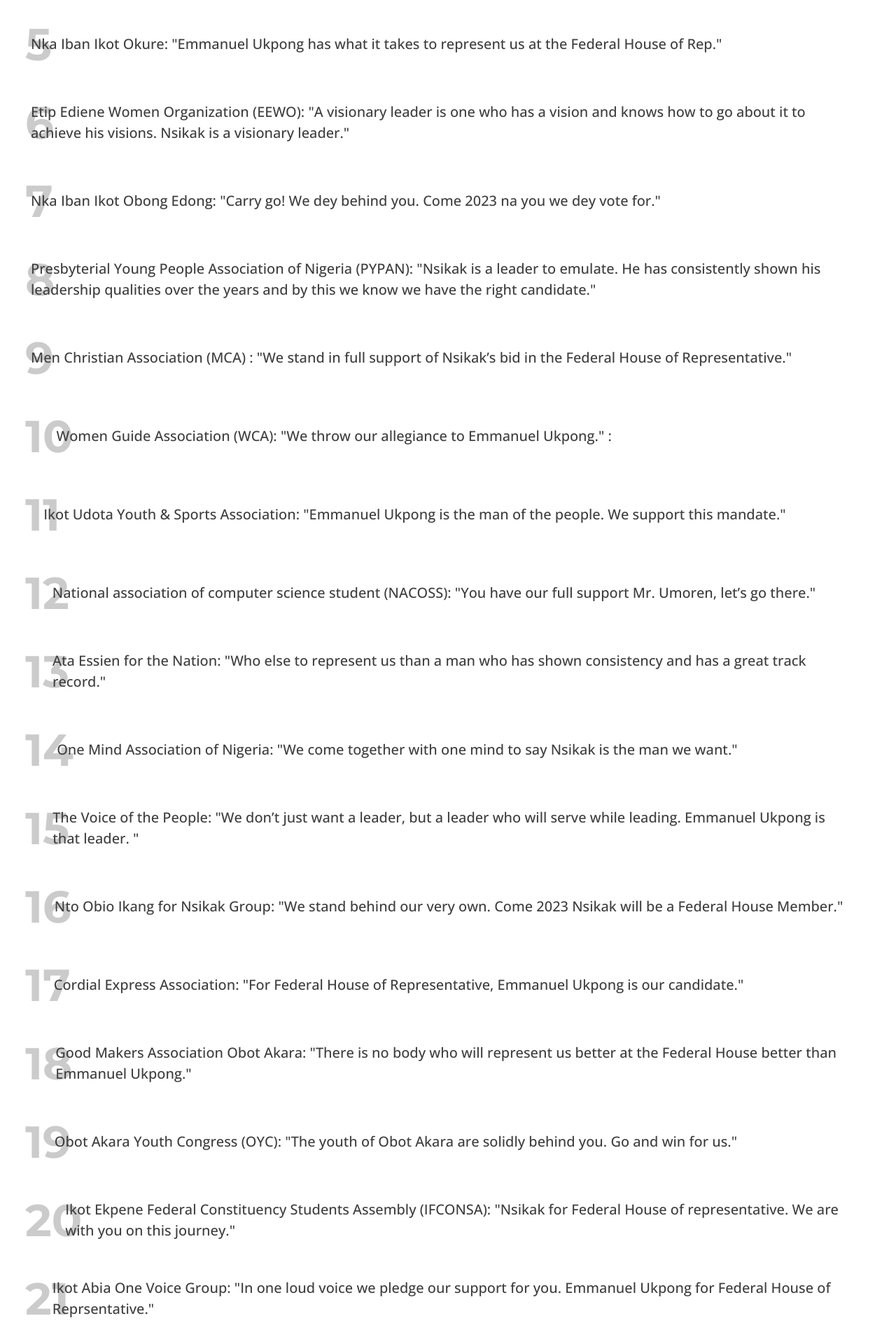
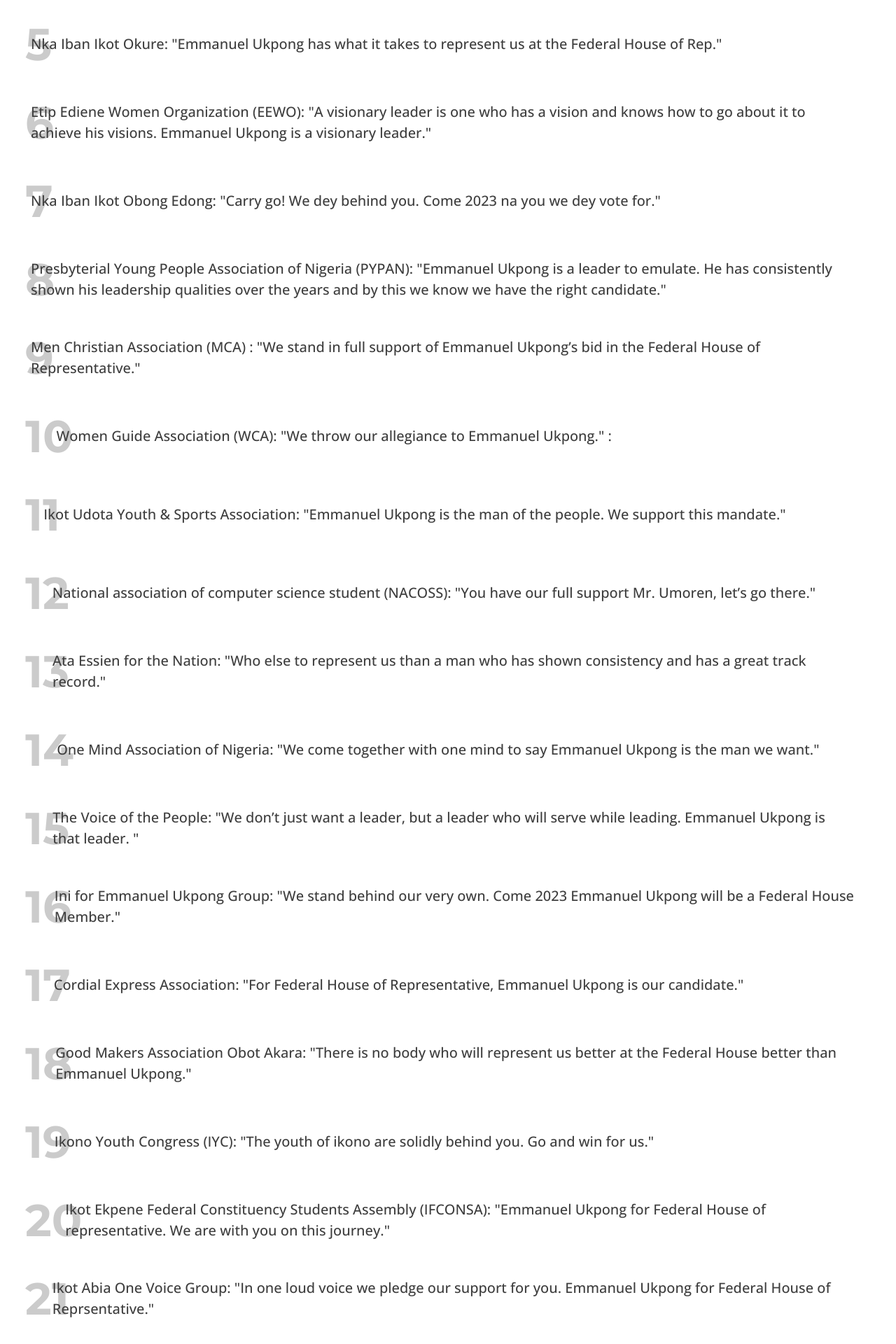
Before and after one commit to codetective/macaire-nextjs, a Next.js app: page /support in a window 1280 px wide. Shown: the part 696-2616 px from the top of the page at 70% size. Built offline with nearby package versions, Linux system fonts and the light colour scheme.

Commit message:
added support pages

```diff
--- a/pages/support.js
+++ b/pages/support.js
@@ -64,7 +64,7 @@ export default function About() {
             </div>
             <div className={css.num}>
               <h3>
-                Nka Iban Ikot Ikpe: "Nsikak Umoren is the man who understands
+                Nka Iban Ikot Ikpe: "Emmanuel Ukpong is the man who understands
                 the people very well. We are in full support of this mandate."
               </h3>
             </div>
@@ -85,7 +85,7 @@ export default function About() {
               <h3>
                 Etip Ediene Women Organization (EEWO): "A visionary leader is
                 one who has a vision and knows how to go about it to achieve his
-                visions. Nsikak is a visionary leader."
+                visions. Emmanuel Ukpong is a visionary leader."
               </h3>
             </div>
             <div className={css.num}>
@@ -97,15 +97,15 @@ export default function About() {
             <div className={css.num}>
               <h3>
                 Presbyterial Young People Association of Nigeria (PYPAN):
-                "Nsikak is a leader to emulate. He has consistently shown his
-                leadership qualities over the years and by this we know we have
-                the right candidate."
+                "Emmanuel Ukpong is a leader to emulate. He has consistently
+                shown his leadership qualities over the years and by this we
+                know we have the right candidate."
               </h3>
             </div>
             <div className={css.num}>
               <h3>
                 Men Christian Association (MCA) : "We stand in full support of
-                Nsikak’s bid in the Federal House of Representative."
+                Emmanuel Ukpong’s bid in the Federal House of Representative."
               </h3>
             </div>
             <div className={css.num}>
@@ -136,7 +136,7 @@ export default function About() {
             <div className={css.num}>
               <h3>
                 One Mind Association of Nigeria: "We come together with one mind
-                to say Nsikak is the man we want."
+                to say Emmanuel Ukpong is the man we want."
               </h3>
             </div>
             <div className={css.num}>
@@ -148,8 +148,8 @@ export default function About() {
             </div>
             <div className={css.num}>
               <h3>
-                Nto Obio Ikang for Nsikak Group: "We stand behind our very own.
-                Come 2023 Nsikak will be a Federal House Member."
+                Ini for Emmanuel Ukpong Group: "We stand behind our very own.
+                Come 2023 Emmanuel Ukpong will be a Federal House Member."
               </h3>
             </div>
             <div className={css.num}>
@@ -167,15 +167,15 @@ export default function About() {
             </div>
             <div className={css.num}>
               <h3>
-                Obot Akara Youth Congress (OYC): "The youth of Obot Akara are
-                solidly behind you. Go and win for us."
+                Ikono Youth Congress (IYC): "The youth of ikono are solidly
+                behind you. Go and win for us."
               </h3>
             </div>
             <div className={css.num}>
               <h3>
                 Ikot Ekpene Federal Constituency Students Assembly (IFCONSA):
-                "Nsikak for Federal House of representative. We are with you on
-                this journey."
+                "Emmanuel Ukpong for Federal House of representative. We are
+                with you on this journey."
               </h3>
             </div>
             <div className={css.num}>
```
